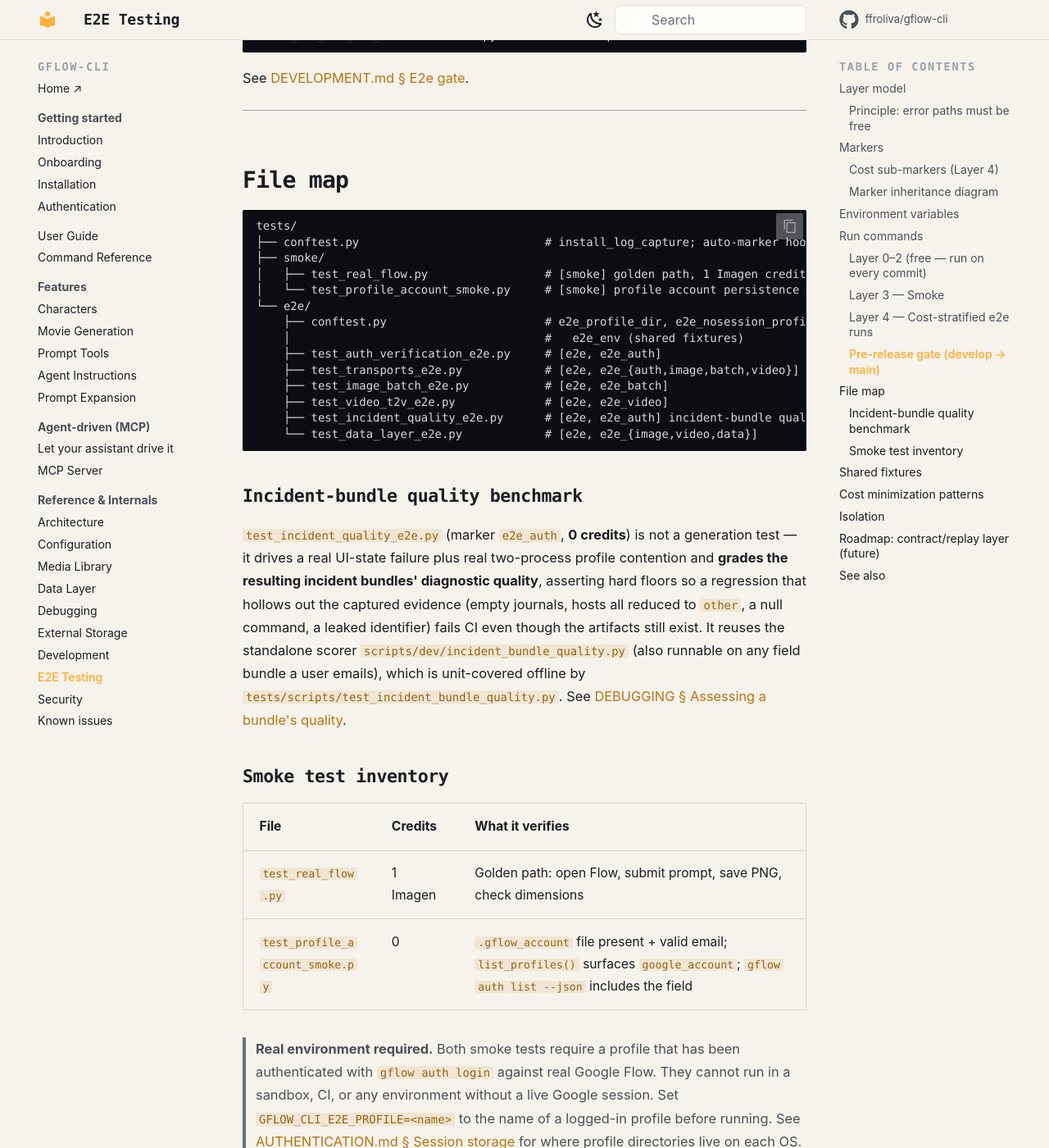
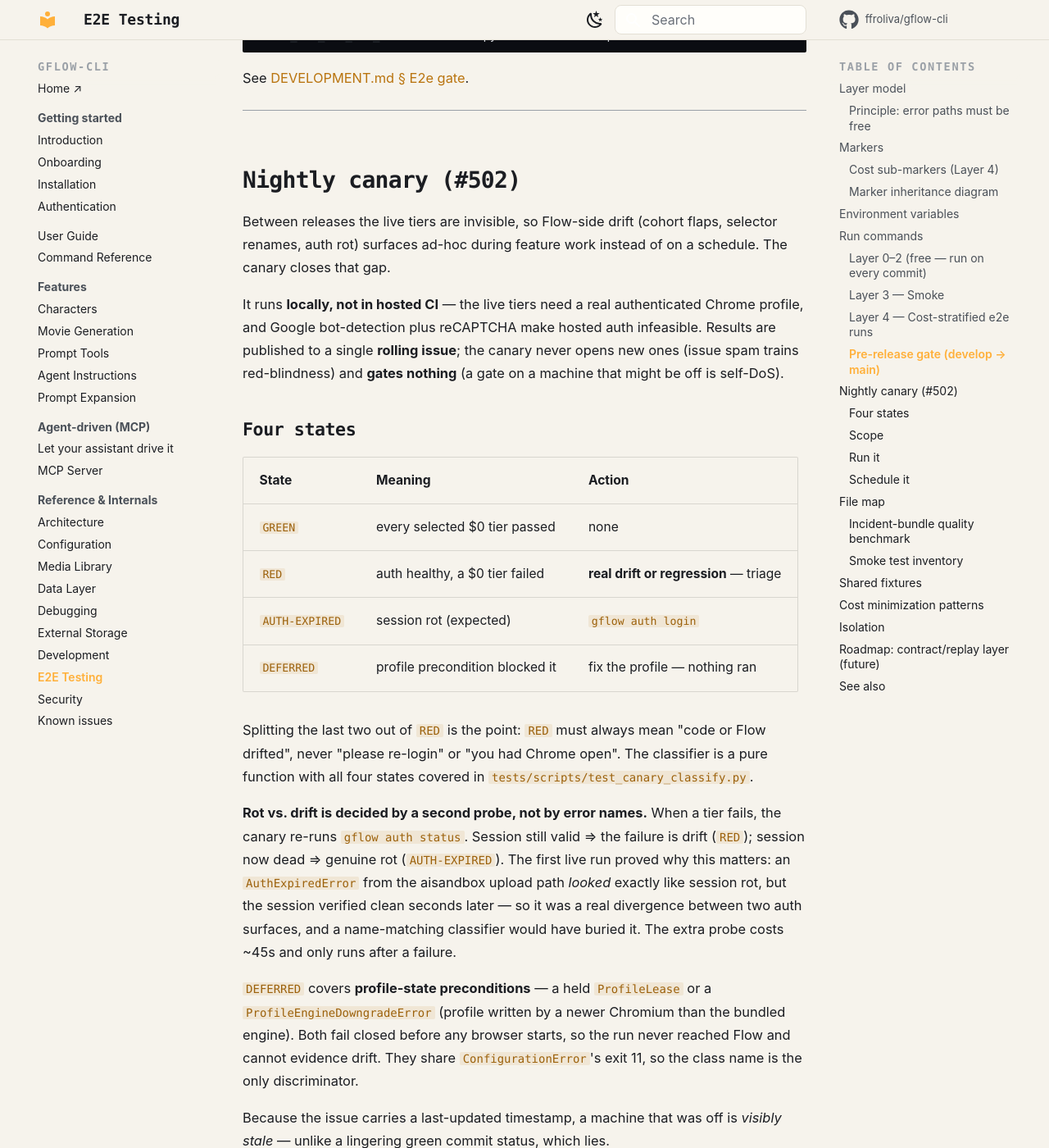
Before and after one commit to ffroliva/gflow-cli, an MkDocs documentation site: the page built from website/docs/E2E_TESTING.md, in a window 1280 px wide and 1400 px high, scrolled down 4759 px. Shown: the whole window at 82% size. Built offline with MkDocs 1.6.1 and Material for MkDocs 9.7.7, drawn with Linux system fonts in a browser that asks for light colours; comment, search, counter and statistics services are not loaded; some of the changed text lies outside the part shown.

Commit message:
docs(website): regenerate mirror for the canary section
CI's generate_website_docs.py --check gate caught the drift: docs/E2E_TESTING.md
gained the nightly-canary section without its website/docs mirror being
regenerated.

Co-Authored-By: Claude Opus 5 (1M context) <noreply@anthropic.com>

````diff
--- a/website/docs/E2E_TESTING.md
+++ b/website/docs/E2E_TESTING.md
@@ -149,6 +149,84 @@ See [DEVELOPMENT.md § E2e gate](DEVELOPMENT.md#e2e-gate-before-merging-develop-
 
 ---
 
+## Nightly canary (#502)
+
+Between releases the live tiers are invisible, so Flow-side drift (cohort flaps,
+selector renames, auth rot) surfaces ad-hoc during feature work instead of on a
+schedule. The canary closes that gap.
+
+It runs **locally, not in hosted CI** — the live tiers need a real authenticated
+Chrome profile, and Google bot-detection plus reCAPTCHA make hosted auth
+infeasible. Results are published to a single **rolling issue**; the canary never
+opens new ones (issue spam trains red-blindness) and **gates nothing** (a gate on
+a machine that might be off is self-DoS).
+
+### Four states
+
+| State | Meaning | Action |
+|---|---|---|
+| `GREEN` | every selected $0 tier passed | none |
+| `RED` | auth healthy, a $0 tier failed | **real drift or regression** — triage |
+| `AUTH-EXPIRED` | session rot (expected) | `gflow auth login` |
+| `DEFERRED` | profile precondition blocked it | fix the profile — nothing ran |
+
+Splitting the last two out of `RED` is the point: `RED` must always mean "code or
+Flow drifted", never "please re-login" or "you had Chrome open". The classifier is
+a pure function with all four states covered in
+`tests/scripts/test_canary_classify.py`.
+
+**Rot vs. drift is decided by a second probe, not by error names.** When a tier
+fails, the canary re-runs `gflow auth status`. Session still valid ⇒ the failure is
+drift (`RED`); session now dead ⇒ genuine rot (`AUTH-EXPIRED`). The first live run
+proved why this matters: an `AuthExpiredError` from the aisandbox upload path
+*looked* exactly like session rot, but the session verified clean seconds later —
+so it was a real divergence between two auth surfaces, and a name-matching
+classifier would have buried it. The extra probe costs ~45s and only runs after a
+failure.
+
+`DEFERRED` covers **profile-state preconditions** — a held `ProfileLease` or a
+`ProfileEngineDowngradeError` (profile written by a newer Chromium than the bundled
+engine). Both fail closed before any browser starts, so the run never reached Flow
+and cannot evidence drift. They share `ConfigurationError`'s exit 11, so the class
+name is the only discriminator.
+
+Because the issue carries a last-updated timestamp, a machine that was off is
+*visibly stale* — unlike a lingering green commit status, which lies.
+
+### Scope
+
+`-m e2e_auth` only ($0, no reCAPTCHA); fast-follow adds `e2e_scene` ($0). Credit
+tiers (`e2e_image` / `e2e_video` / `smoke`) stay **strictly manual** via
+`/gflow:live-verify` — no unattended credit spend on a personal account.
+
+### Run it
+
+```bash
+# dry run — executes for real, prints the payload, touches nothing on GitHub
+python scripts/canary/run_canary.py --profile <name> --dry-run
+
+# exercise any state's publish path without waiting for the condition
+python scripts/canary/run_canary.py --simulate AUTH-EXPIRED --dry-run
+```
+
+### Schedule it
+
+```powershell
+.\scripts\canary\register_task.ps1 -Profile <name> -Issue <n> `
+    -RepoRoot C:\path\to\dedicated\clone
+```
+
+Point `-RepoRoot` at a **dedicated clone**, never your working tree: the runner's
+`--pull` refuses to run on a dirty checkout rather than resetting over
+uncommitted work, so a shared tree would simply never run.
+
+Publishing uses your already-authenticated local `gh` — **no new secrets or
+tokens**. Published content is sanitized for a public repo: SHA, pass/fail
+counts, duration, failure class, and failing test *names* only — never raw logs,
+profile paths, prompts, or signed URLs.
+
+---
+
 ## File map
 
 ```
````
